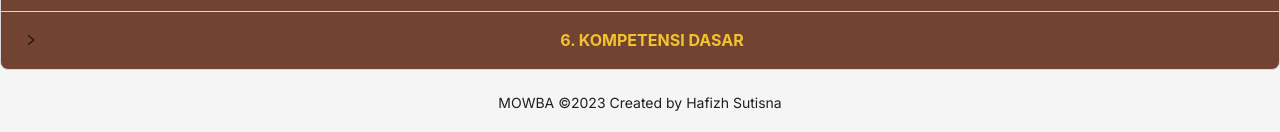
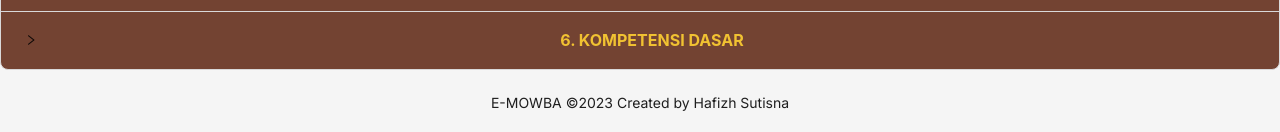
Before and after one commit to HafizhSutisna/mowba, a Next.js app: page / in a window 1280 px wide. Shown: the part 948-1080 px from the top of the page. Built offline with nearby package versions, Linux system fonts and the light colour scheme.

Commit message:
feat: change footer

```diff
--- a/src/components/Footer.js
+++ b/src/components/Footer.js
@@ -6,7 +6,7 @@ const { Footer } = Layout;
 const Footers = () => {
   return (
     <Footer style={{ textAlign: 'center' }}>
-      MOWBA ©2023 Created by Hafizh Sutisna
+      E-MOWBA ©2023 Created by Hafizh Sutisna
     </Footer>
   )
 }
```
